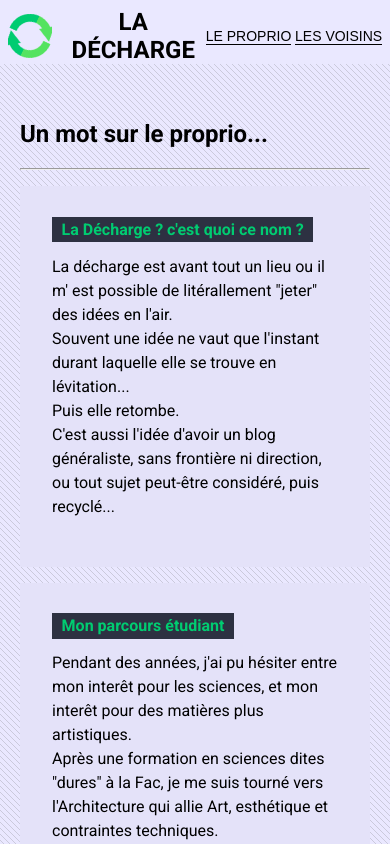
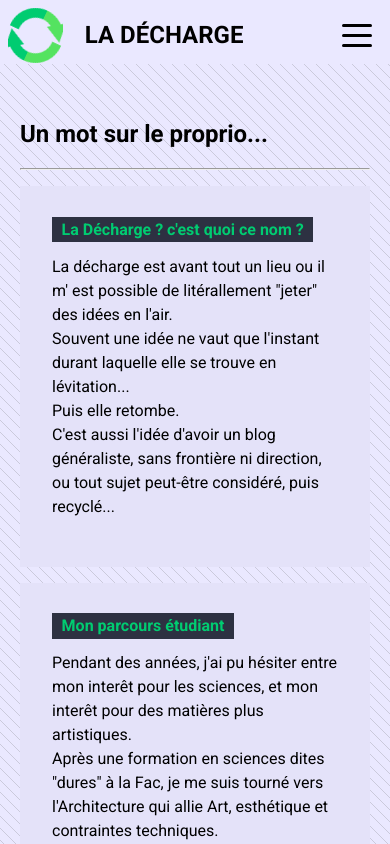
Before and after one commit to regola-Tacens/la-decharge, a Next.js app: page /proprio in a window 390 px wide. Shown: the top 844 px of the page. Built offline with nearby package versions, Linux system fonts and the light colour scheme.

Commit message:
ajout du menu burger

```diff
--- a/components/Layout.js
+++ b/components/Layout.js
@@ -1,118 +1,31 @@
-import Link from 'next/link'
-import Image from 'next/image'
+import Navbar from "./Navbar";
 
 export default function Layout({ children }) {
   return (
     <div className="layout">
       <header>
-        <nav>
-          <div className="header">
-            <div className="left">
-              <Image className="header_logo" src="/reuse.png" width={55} height={55} />
-              <Link href="/"><a><h1 className="header_title">la Décharge</h1></a></Link>
-            </div>
-            <div className="right">
-              <Link href="/proprio"><a className="menulink menulink-mneme">le proprio</a></Link>
-              <Link href="/"><a className="menulink menulink-mneme">les voisins</a></Link>
-            </div>
-          </div>
-        </nav>
+        <Navbar />
       </header>
 
-      <div className="page-content">
-        { children }
-      </div>
+      <div className="page-content">{children}</div>
 
       <footer>
-        <div className="upper__footer">
-        </div>
+        <div className="upper__footer"></div>
         <div className="lower__footer">
           <h3 className="lower__footer-title">La Décharge</h3>
-          <p> développé avec Next.js -- alimenté avec Contenful -- powered by Vercel</p>
+          <p>
+            {" "}
+            développé avec Next.js -- alimenté avec Contenful -- powered by
+            Vercel
+          </p>
         </div>
       </footer>
       <style JSX>{`
                 .lower__footer-title{
                   color :var(--green-color);
                 }
-                .header_logo{
-                  animation: rotation 10s infinite linear;
-                }
-                @keyframes rotation {
-                  from {
-                    transform: rotate(0deg);
-                  }
-                  to {
-                    transform: rotate(359deg);
-                  }
-                }
-                .header_title{
-                  margin-left:1rem;
-                }
-                .menulink{
-                  cursor: pointer;
-                  text-decoration:none;
-                  color:black;
-                  position: relative;
-                }
-                .menulink::before,
-                .menulink::after {
-                    position: absolute;
-                    width: 100%;
-                    height: 1px;
-                    background: black;
-                    top: 100%;
-                    left: 0;
-                    pointer-events: none;
-                }
-                .menulink::before {
-                  content: '';
-                }
-                .menulink-mneme {
-                  font-family: aktiv-grotesk-extended, sans-serif;
-                  font-size: 0.875rem;
-                  text-transform: uppercase;
-                }
 
-                .menulink-mneme::before {
-                    height: 100%;
-                    top: 0;
-                    opacity: 0;
-                }
-                .menulink-mneme:hover::before {
-                  opacity: 1;
-                  animation: coverUp 0.3s ease forwards;
-                }
-                @keyframes coverUp {
-                  0% {
-                      transform-origin: 50% 100%;
-                      transform: scale3d(1, 0.045, 1);
-                  }
-
-                  50% {
-                      transform-origin: 50% 100%;
-                      transform: scale3d(1, 1, 1);
-                  }
-
-                  51% {
-                      transform-origin: 50% 0%;
-                      transform: scale3d(1, 1, 1);
-                  }
-
-                  100% {
-                      transform-origin: 50% 0%;
-                      transform: scale3d(1, 0.045, 1);
-                  }
-                }
-                .menulink-mneme::after {
-                  content: '';
-                  transition: opacity 0.3s;
-                }
-
-                .menulink-mneme:hover::after {
-                    opacity: 0;
-                }
             `}</style>
     </div>
-  )
+  );
 }
--- /dev/null
+++ b/components/Navbar.js
@@ -0,0 +1,128 @@
+import Link from "next/link";
+import Image from "next/image";
+import { useState } from 'react';
+
+const Navbar = () => {
+const [isBurgerOpen, setBurgerOpen] = useState(false);
+
+const handleOpenBurgerMenu = () => {
+  setBurgerOpen(!isBurgerOpen);
+  console.log(isBurgerOpen);
+
+}
+  return (
+    <nav className="header__nav">
+      <div className="header">
+        <div className="left">
+          <Image
+            className="header_logo"
+            src="/reuse.png"
+            width={55}
+            height={55}
+          />
+          <Link href="/">
+            <a>
+              <h1 className="header_title">la Décharge</h1>
+            </a>
+          </Link>
+        </div>
+        <div className="right">
+          <Link href="/proprio">
+            <a className="menulink menulink-mneme">le proprio</a>
+          </Link>
+          <Link href="/">
+            <a className="menulink menulink-mneme">les voisins</a>
+          </Link>
+          <div className="burger" onClick={handleOpenBurgerMenu}>
+            <div className="burger__btn"></div>
+            <div className={isBurgerOpen ? "burger__background burger--open":"burger__background"}>
+              <Link className="burger__link" href="/proprio">Le Proprio</Link>
+              <Link className="burger__link"  href="/">Les voisins</Link>
+            </div>
+          </div>
+        </div>
+      </div>
+      <style JSX>{`
+      .header_logo{
+        animation: rotation 10s infinite linear;
+      }
+      @keyframes rotation {
+        from {
+          transform: rotate(0deg);
+        }
+        to {
+          transform: rotate(359deg);
+        }
+      }
+      .header_title{
+        margin-left:1rem;
+      }
+      .menulink{
+        cursor: pointer;
+        text-decoration:none;
+        color:black;
+        position: relative;
+      }
+      .menulink::before,
+      .menulink::after {
+          position: absolute;
+          width: 100%;
+          height: 1px;
+          background: black;
+          top: 100%;
+          left: 0;
+          pointer-events: none;
+      }
+      .menulink::before {
+        content: '';
+      }
+      .menulink-mneme {
+        font-family: aktiv-grotesk-extended, sans-serif;
+        font-size: 0.875rem;
+        text-transform: uppercase;
+      }
+
+      .menulink-mneme::before {
+          height: 100%;
+          top: 0;
+          opacity: 0;
+      }
+      .menulink-mneme:hover::before {
+        opacity: 1;
+        animation: coverUp 0.3s ease forwards;
+      }
+      @keyframes coverUp {
+        0% {
+            transform-origin: 50% 100%;
+            transform: scale3d(1, 0.045, 1);
+        }
+
+        50% {
+            transform-origin: 50% 100%;
+            transform: scale3d(1, 1, 1);
+        }
+
+        51% {
+            transform-origin: 50% 0%;
+            transform: scale3d(1, 1, 1);
+        }
+
+        100% {
+            transform-origin: 50% 0%;
+            transform: scale3d(1, 0.045, 1);
+        }
+      }
+      .menulink-mneme::after {
+        content: '';
+        transition: opacity 0.3s;
+      }
+
+      .menulink-mneme:hover::after {
+          opacity: 0;
+      }
+    `}</style>
+    </nav>
+  );
+};
+
+export default Navbar;
--- a/pages/_app.js
+++ b/pages/_app.js
@@ -1,6 +1,5 @@
 import '../styles/globals.css'
 import Head from 'next/head'
-
 
 import Layout from '../components/Layout'
 
--- a/styles/globals.css
+++ b/styles/globals.css
@@ -9,6 +9,7 @@ body {
   --light-color: #EAE8FF;
   --green-color: #00cc71;
   --dark-grey: #2d3142;
+  box-sizing:content-box;
 
 
 }
@@ -21,7 +22,7 @@ body {
 background-color: var(--light-color);
 background-color: var(--light-color);
 /* opacity: 0.3; */
-background-size: 6px 6px;
+background-size: 12px 12px;
 background-image: repeating-linear-gradient(45deg, #cbcadc 0, #cbcadc 0.6000000000000001px, #EAE8FF 0, #EAE8FF 50%);
 
 }
@@ -80,3 +81,82 @@ footer {
   display: flex;
   justify-content: center;
 }
+
+/*---------------------------------------------------- */
+/*---------------------------------------------------- */
+/* ------------------burger menu----------------------*/
+/*---------------------------------------------------- */
+.burger{
+  display: none;
+}
+.burger__background{
+  display: none;
+}
+.burger__btn{
+  position:relative;
+  z-index:100;
+  width:30px;
+  height: 3px;
+  border-radius: 5px;
+  background-color: black;
+}
+.burger__btn::before,
+.burger__btn::after{
+  content:'';
+  position: absolute;
+  width:30px;
+  height:3px;
+  left:0px;
+  border-radius: 5px;
+  background-color: black;
+}
+
+.burger__btn::before{
+  transform: translateY(-10px);
+}
+.burger__btn::after{
+  transform: translateY(10px);
+}
+
+
+@media only screen and (max-width: 600px){
+  .menulink{
+    display:none;
+  }
+  .right{
+    width:20%;
+  }
+  .left{
+    width:80%;
+  }
+  .burger{
+    position:relative;
+    display:flex;
+    justify-content: center;
+    align-items: center;
+    width:50px;
+    height: 50px;
+    cursor: pointer;
+    /* border: 2px solid black; */
+
+  }
+  .burger--open{
+    position: absolute;
+    display: flex;
+    flex-direction: column;
+    justify-content: center;
+    align-items: center;
+    right:-12px;
+    top:-10px;
+    width:105vw;
+    height: 105vh;
+    background-color: var(--green-color);
+    font-size:2.5rem;
+    font-weight: bold;
+    line-height: 5rem;
+    color: white;
+  }
+  .burger__link{
+    margin: 3rem 0;
+  }
+}
```
